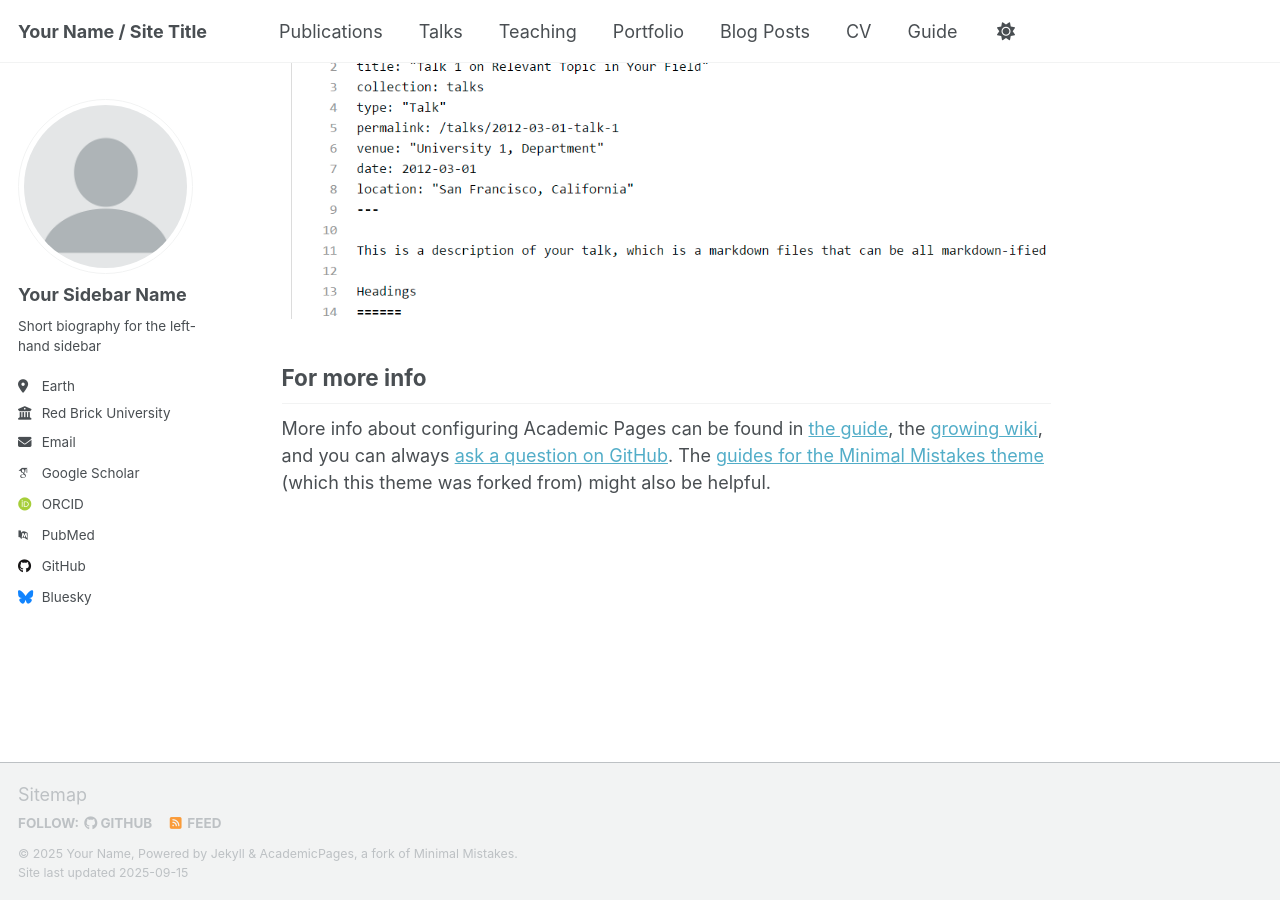
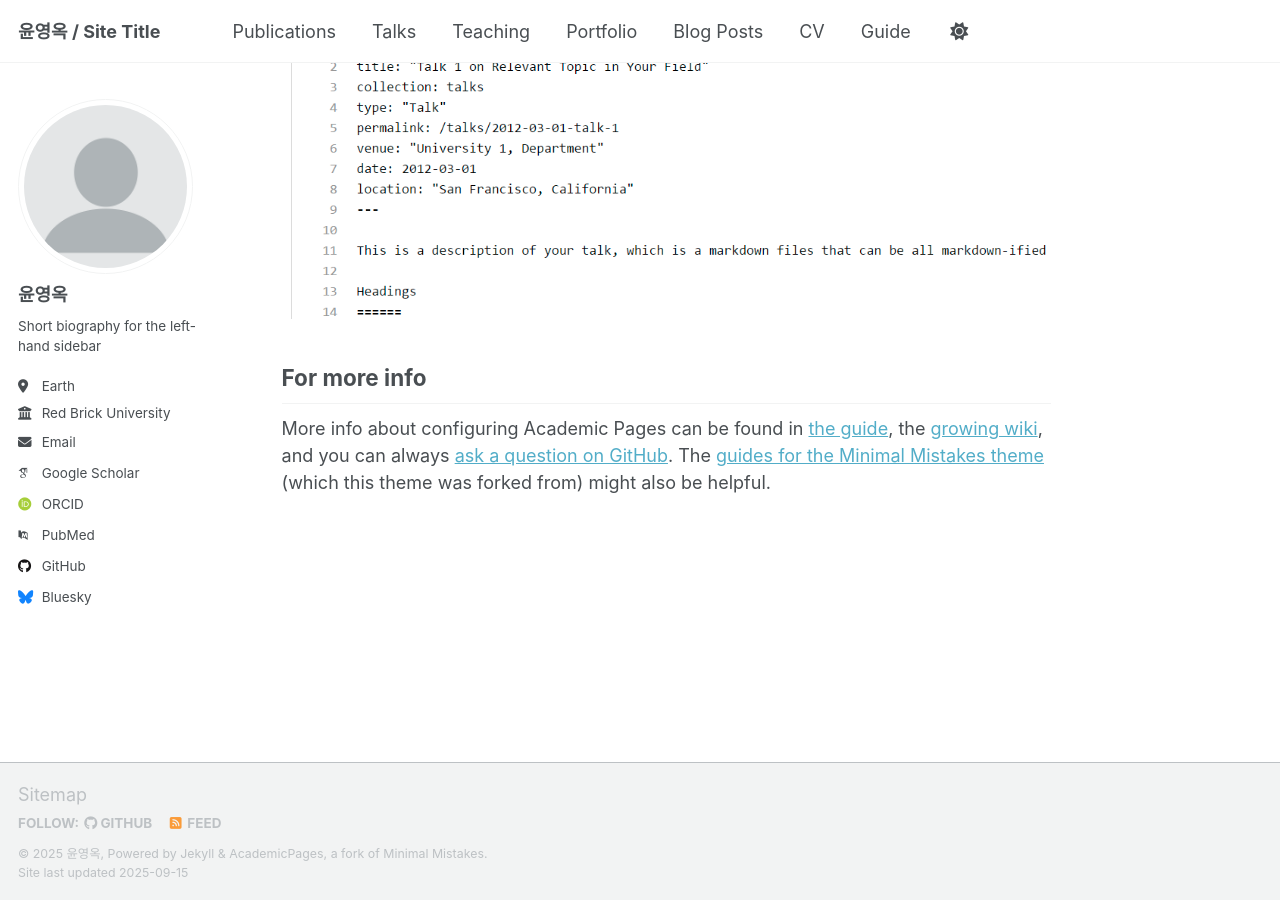
Before and after one commit to gongo1795/gongo1795.github.io, a Jekyll site: the page built from _pages/about.md, in a window 1280 px wide and 900 px high, scrolled down 2880 px. Built offline with Jekyll 4.4.1, drawn with Linux system fonts in a browser that asks for light colours; some web fonts are replaced; a script that is not in the unit is left out.

Commit message:
feat: Update site name and author

```diff
--- a/_config.yml
+++ b/_config.yml
@@ -9,10 +9,10 @@
 # Basic Site Settings
 locale                   : "en-US"
 site_theme               : "default" # Currently available options are "default", "air"
-title                    : "Your Name / Site Title"
+title                    : "윤영옥 / Site Title"
 title_separator          : "-"
-name                     : &name "Your Name"
-description              : &description "Your Name's academic portfolio"   # Update this with a general description of your site, this is the default if not overridden by a page
+name                     : &name "윤영옥"
+description              : &description "윤영옥's academic portfolio"   # Update this with a general description of your site, this is the default if not overridden by a page
 url                      : https://academicpages.github.io # The base hostname & protocol for your site e.g. "https://[your GitHub username].github.io",
                                                            # or if you already have some other page hosted on Github then use "https://[your GitHub username].github.io/[Your Repo Name]"
 baseurl                  : "" # the subpath of your site, e.g. "/blog"
@@ -24,7 +24,7 @@ repository               : "academicpages/academicpages.github.io"
 author:
   # Biographic information
   avatar           : "profile.png"
-  name             : "Your Sidebar Name"
+  name             : "윤영옥"
   pronouns         : # example: "she/her"
   bio              : "Short biography for the left-hand sidebar"
   location         : "Earth"
```
